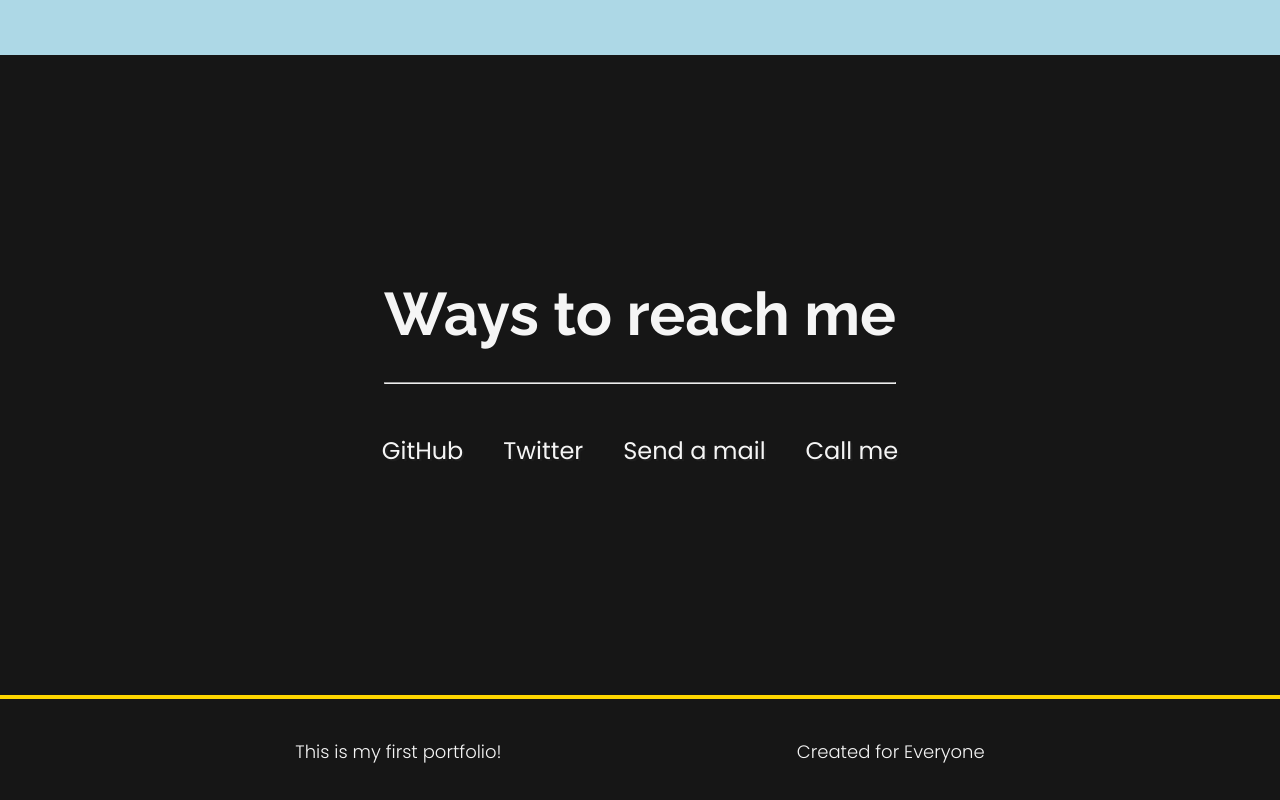
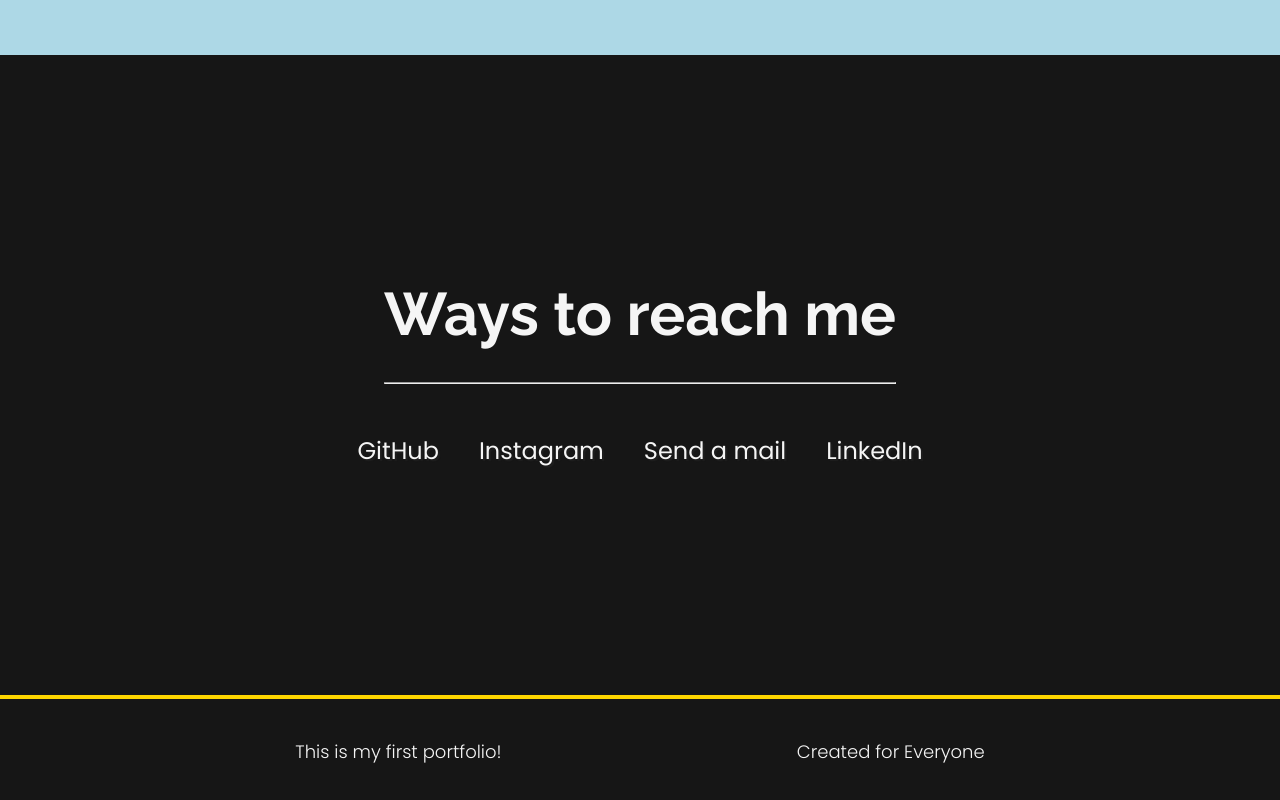
Before and after one commit to Gsdanielyan/Portfolio, a plain HTML site: page index.html in a window 1280 px wide. Shown: the part 1977-2777 px from the top of the page. Drawn offline with Linux system fonts and the light colour scheme.

Commit message:
Update index.html

```diff
--- a/index.html
+++ b/index.html
@@ -88,11 +88,11 @@
 
         <a id="profile-link" href="https://github.com/Gsdanielyan" target="_blank" class="btn contact-details"> GitHub</a>
 
-        <a href="#" target="_blank" class="btn contact-details"> Twitter</a>
+        <a href="instagram.com/gsdanielyan" target="_blank" class="btn contact-details"> Instagram</a>
 
         <a href="mailto:example@example.com" class="btn contact-details">Send a mail</a>
 
-        <a href="#" class="btn contact-details"> Call me</a>
+        <a href="https://www.linkedin.com/in/grisha-danielyan-51188a248/" class="btn contact-details"> LinkedIn</a>
       </div>
     </section>
 
```
